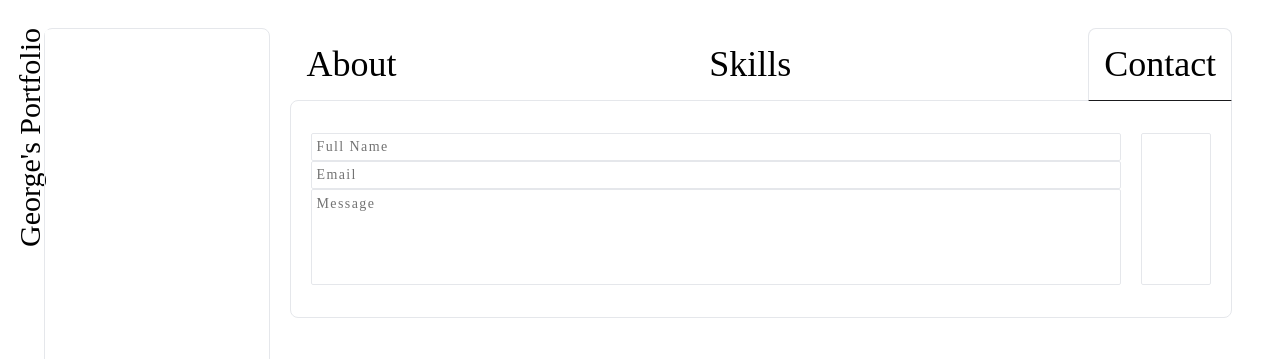
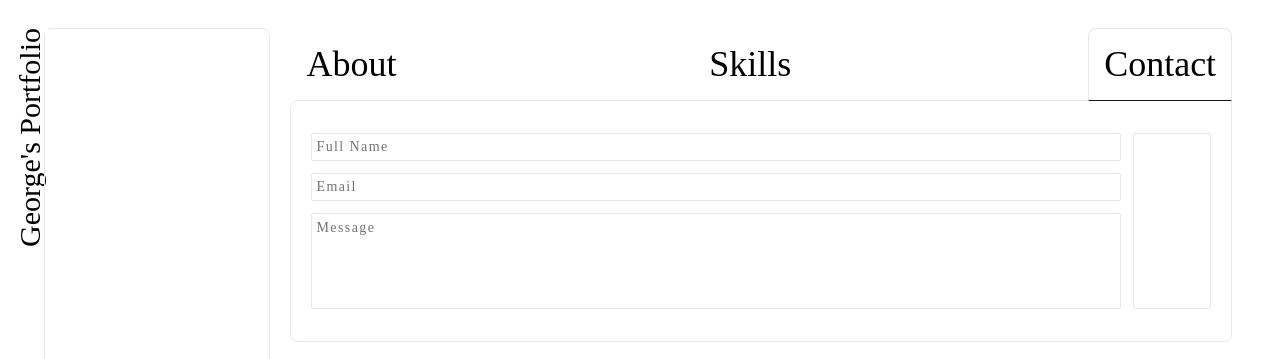
Before and after one commit to drfrank66613/personal-portfolio-website, a Next.js app: page /contact in a window 1280 px wide. Shown: the top 359 px of the page. Built offline with nearby package versions, Linux system fonts and the light colour scheme; a web font is replaced by a local one.

Commit message:
Update ContactContent.tsx
modify styles

```diff
--- a/components/ContactContent.tsx
+++ b/components/ContactContent.tsx
@@ -44,7 +44,7 @@ const ContactContent = () => {
   };
 
   return (
-    <div className="relative h-full">
+    <div className="relative">
       <Toaster
         containerStyle={{
           top: 0,
@@ -63,9 +63,9 @@ const ContactContent = () => {
       <motion.form
         onSubmit={handleSubmit(onSubmit)}
         variants={contentVariants}
-        className="h-full flex space-x-5 relative py-4"
+        className="h-full flex space-x-3 relative py-4"
       >
-        <div className="w-[90%] flex flex-col justify-between">
+        <div className="w-[90%] flex flex-col space-y-3">
           <input
             {...register("name")}
             required
```
